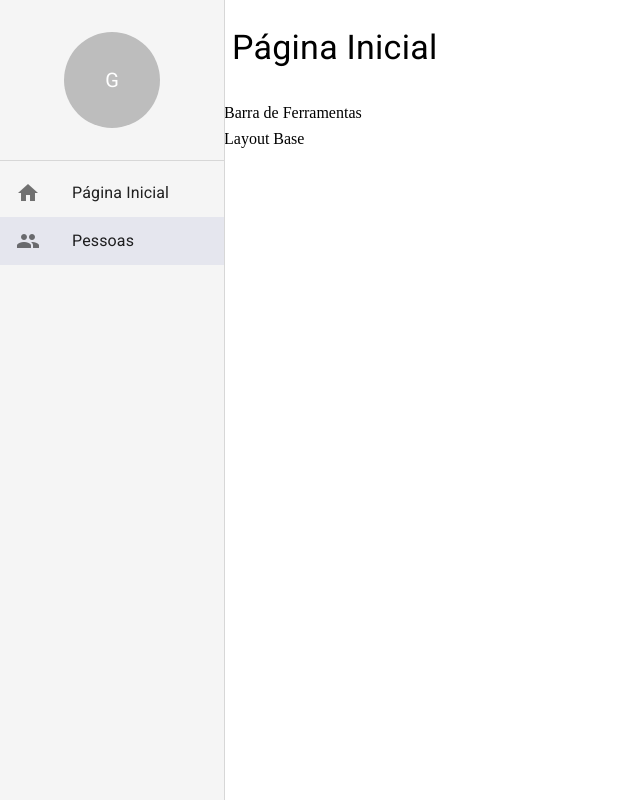
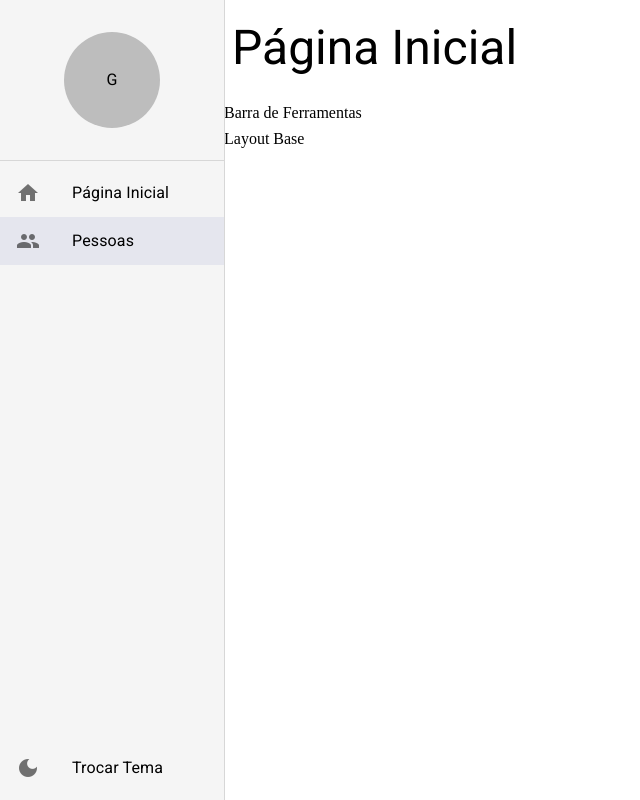
Before and after one commit to MASguilherme/crud-react-com-mui, a React (Create React App) app in the folder crud/: page /pessoas in a window 1280 px wide. Shown: the whole page, without its empty margins (0-640 px from the left). Built offline with nearby package versions, Linux system fonts and the light colour scheme.

Commit message:
feat: dark theme quase configurado

```diff
--- a/crud/src/pages/dashboard/Dashboard.tsx
+++ b/crud/src/pages/dashboard/Dashboard.tsx
@@ -2,7 +2,7 @@ import { LayoutBaseDePagina } from '../../shared/layouts';
 
 export const Dashboard: React.FC = () => {
   return (
-    <LayoutBaseDePagina titulo='Página Inicial'>
+    <LayoutBaseDePagina titulo='Página Inicial' barraDeFerramentas={<>Barra de Ferramentas</>}>
       Layout Base
     </LayoutBaseDePagina>
   );
--- a/crud/src/shared/components/menu-lateral/MenuLateral.tsx
+++ b/crud/src/shared/components/menu-lateral/MenuLateral.tsx
@@ -5,10 +5,11 @@ import {
   Divider, List,
   useMediaQuery,
   Box, Avatar,
+  Typography
 } from '@mui/material';
 import { useNavigate, useResolvedPath, useMatch } from 'react-router-dom';
 
-import { UseDrawerContext } from '../../contexts';
+import { UseDrawerContext, UseAppThemeContext } from '../../contexts';
 
 interface IMenuLateralProps {
   children: React.ReactNode;
@@ -52,6 +53,8 @@ export const MenuLateral: React.FC<IMenuLateralProps> = ({ children }) => {
 
   const mdDown = useMediaQuery(theme.breakpoints.down('md'));
 
+  const { toggleTheme } = UseAppThemeContext();
+
   return (
     <Box>
 
@@ -65,7 +68,7 @@ export const MenuLateral: React.FC<IMenuLateralProps> = ({ children }) => {
             display='flex' alignItems='center' justifyContent='center'
           >
             <Avatar sx={{ width: theme.spacing(12), height: theme.spacing(12) }}>
-              G
+              <Typography>G</Typography>
             </Avatar>
           </Box>
 
@@ -86,6 +89,16 @@ export const MenuLateral: React.FC<IMenuLateralProps> = ({ children }) => {
               }
             </List>
           </Box>
+          <Box>
+            <List>
+              <ListItemButton onClick={toggleTheme}>
+                <ListItemIcon>
+                  <Icon>dark_mode</Icon>
+                </ListItemIcon>
+                <ListItemText primary='Trocar Tema' />
+              </ListItemButton>
+            </List>
+          </Box>
 
         </Box>
       </Drawer>
--- a/crud/src/shared/layouts/LayoutBaseDePagina.tsx
+++ b/crud/src/shared/layouts/LayoutBaseDePagina.tsx
@@ -1,25 +1,31 @@
+import { ReactNode } from 'react';
 import { Box, Typography, useTheme, IconButton, Icon, useMediaQuery, Theme } from '@mui/material';
 
 import { UseDrawerContext } from '../contexts';
 
 interface ILayoutBaseDePaginaProps {
   titulo: string;
-
+  barraDeFerramentas?: ReactNode;
   children: React.ReactNode;
 }
 
-export const LayoutBaseDePagina: React.FC<ILayoutBaseDePaginaProps> = ({ children, titulo }) => {
+export const LayoutBaseDePagina: React.FC<ILayoutBaseDePaginaProps> = (
+  { children, titulo, barraDeFerramentas }) => {
 
   const theme = useTheme();
 
   const mdDown = useMediaQuery((theme: Theme) => theme.breakpoints.down('md'));
+  const smDown = useMediaQuery(theme.breakpoints.down('sm'));
 
   const { toggleDrawer } = UseDrawerContext();
 
   return (
     <Box height='100%' display='flex' flexDirection='column' gap={1}>
 
-      <Box height={theme.spacing(12)} display='flex' alignItems='center' gap={1}>
+      <Box
+        height={theme.spacing(smDown ? 4 : mdDown ? 8 : 12)}
+        display='flex' alignItems='center' gap={1}
+      >
 
         {
           mdDown && (
@@ -29,17 +35,26 @@ export const LayoutBaseDePagina: React.FC<ILayoutBaseDePaginaProps> = ({ childre
           )
         }
 
-        <Typography variant='h4' component='h1' padding={1}>
+        <Typography
+          variant={smDown ? 'h5' : mdDown ? 'h4' : 'h3'}
+          textOverflow='ellipsis'
+          whiteSpace='nowrap'
+          overflow='hidden'
+          component='h1'
+          padding={1}
+        >
           {titulo}
         </Typography>
 
       </Box>
 
-      <Box>
-        Barra de Ferramentas
-      </Box>
+      {barraDeFerramentas &&
+        (<Box>
+          {barraDeFerramentas}
+        </Box>)
+      }
 
-      <Box>
+      <Box flex='1' overflow='auto'>
         {children}
       </Box>
 
--- a/crud/src/shared/themes/Dark.ts
+++ b/crud/src/shared/themes/Dark.ts
@@ -3,6 +3,7 @@ import { indigo, yellow } from '@mui/material/colors';
 
 export const DarkTheme = createTheme({
   palette: {
+    mode: 'dark',
     primary: {
       main: indigo[800],
       dark: indigo[900],
@@ -19,6 +20,11 @@ export const DarkTheme = createTheme({
       default: '#0a1929',
       paper: '#001e3c'
     },
-    mode: 'dark'
   },
+  typography: {
+    allVariants: {
+      color: '#FFFFFF',
+
+    }
+  }
 });
--- a/crud/src/shared/themes/Light.ts
+++ b/crud/src/shared/themes/Light.ts
@@ -20,6 +20,11 @@ export const LightTheme = createTheme({
       paper: '#F5F5F5'
     }
   },
+  typography: {
+    allVariants: {
+      color: '#000000'
 
+    }
+  }
 
 });
```
